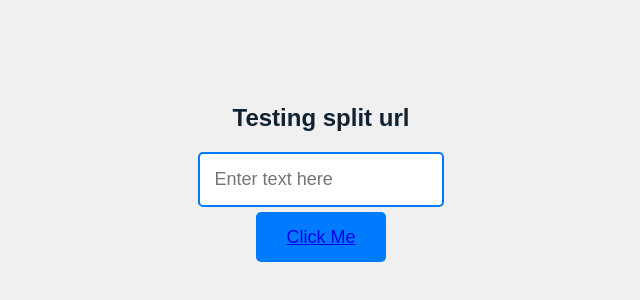
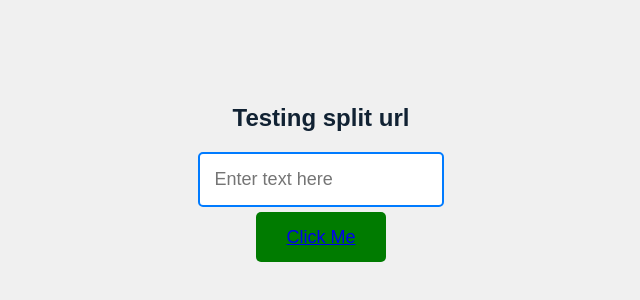
Before and after one commit to moh12asad/moh12asad.github.io, a plain HTML site: page task-2-urltosplit.html in a window 1280 px wide. Shown: the part 224-524 px from the top of the page, without its empty margins (319-959 px from the left). Drawn offline with Linux system fonts and the light colour scheme.

Commit message:
Update task-2-urltosplit.html

```diff
--- a/task-2-urltosplit.html
+++ b/task-2-urltosplit.html
@@ -37,7 +37,7 @@
             padding: 15px 30px;
             font-size: 18px;
             color: #black;
-            background-color: #007BFF;
+            background-color: #007B00;
             border: none;
             border-radius: 5px;
             cursor: pointer;
```
